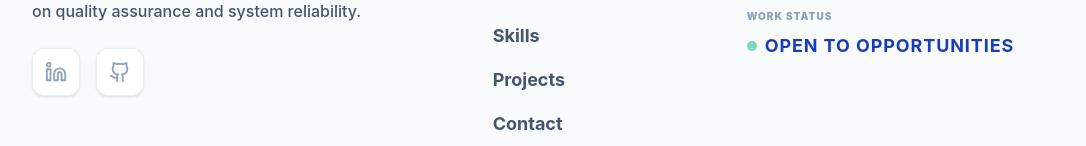
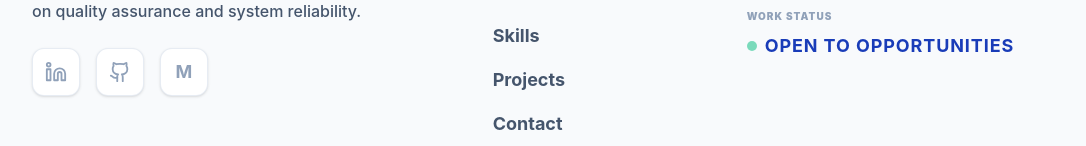
Before and after one commit to dwathsala/My_Portfolio, a React (Vite) app: page / in a window 1280 px wide. Shown: the part 9699-9845 px from the top of the page, without its empty margins (96-1182 px from the left). Built offline with nearby package versions, Linux system fonts and the light colour scheme.

Commit message:
feat: Add Medium link to Contact section for enhanced connectivity

```diff
--- a/src/components/Contact.jsx
+++ b/src/components/Contact.jsx
@@ -133,6 +133,10 @@ const ContactAndFooter = () => {
                 <a href="https://github.com/dwathsala" target="_blank" rel="noreferrer" className="w-12 h-12 flex items-center justify-center bg-white text-slate-400 rounded-xl hover:text-slate-900 hover:bg-slate-100 transition-all border border-slate-200/80 shadow-sm">
                   <Github size={22} />
                 </a>
+
+                <a href="https://medium.com/@dulariwathsala824" target="_blank" rel="noreferrer" className="w-12 h-12 flex items-center justify-center bg-white text-slate-400 rounded-xl hover:text-slate-900 hover:bg-slate-100 transition-all border border-slate-200/80 shadow-sm">
+                  <span className="font-bold text-lg">M</span>
+                </a>
               </div>
             </div>
 
```
